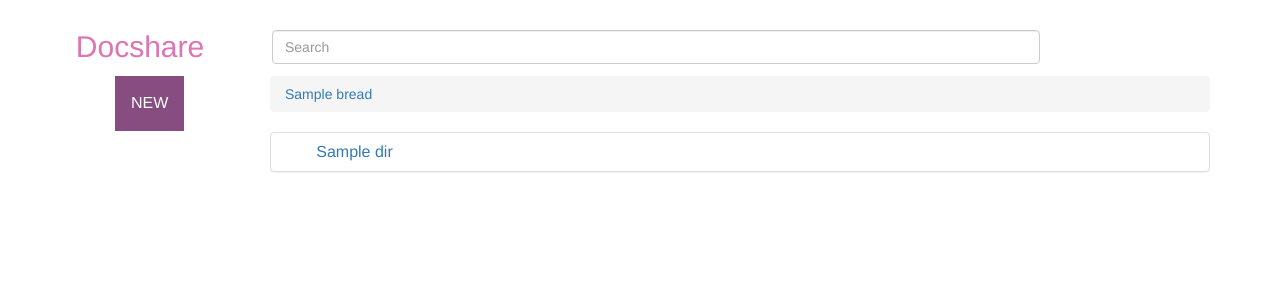
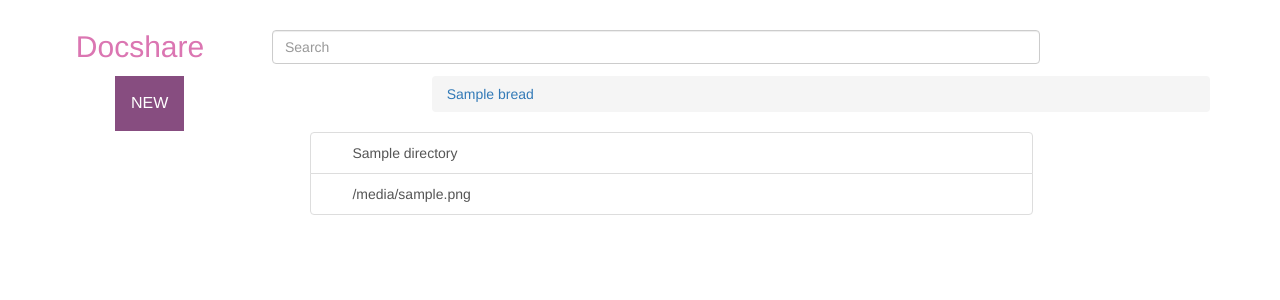
Before and after one commit to nirjharij/docshare, a Django app: template docshareapp/templates/index.html in a window 1280 px wide. Shown: the top 300 px of the page. Run offline with Django 3.2, Linux system fonts and the light colour scheme; the template is opened without the code that fills it: most values are stand-ins (such as "Sample title", 1, 10 or a date in 2020); parts of the project's set-up code (start-up, migrations or seed data) failed here and were passed over; some libraries are stand-ins or nearby versions; some web fonts are replaced.

Commit message:
added breadcrumbs

```diff
--- a/docshareapp/templates/index.html
+++ b/docshareapp/templates/index.html
@@ -6,30 +6,29 @@
 {% endblock %}
 
 {% block home-marquee %}
-<div class="col-md-12" id="title-div">
-	<ol class="breadcrumb">
-	{% for b in bread %}
-	  <li><a href="#">{{b}}</a></li>
-	{% endfor %}
-	</ol>
-	<div class="panel-group" id="accordion" role="tablist" aria-multiselectable="true">
-	  {% for dir in all_dirs %}
-	  <a role="button" data-toggle="collapse" data-parent="#accordion" href="#{{dir}}" aria-expanded="true" aria-controls="{{dir}}" class="dir-link">
-	  <div class="panel panel-default">
-	    <div class="panel-heading" role="tab" id="headingOne">
-	      <h4 class="panel-title" onclick='listdir("{{current_directory}}","{{dir}}")'>
-	          <i class="glyphicon glyphicon-folder-open"></i> &nbsp;&nbsp;&nbsp;{{dir}}
-	      </h4>
-	    </div>
+<div class=col-md-2></div>
+<div class="col-md-10" id="title-div">
+    <ol class="breadcrumb">
+        {% for b, b1 in bread %}
+        <li class="active"><a href="{% url 'home' %}?path={{b1}}">{{b}}</a></li>
+        {% endfor %}
+    </ol>
+</div>
+<div class="col-md-10" id="folder-div">
+	<div class="col-md-12 list-group folder" id="folder">
+		{% for directory in directories %}
+	  	<a href="{% url 'home' %}?path={{ current_directory }}/{{ directory }}" id={{directory}} class="dir-link list-group-item">
+	    	<i class="glyphicon glyphicon-folder-open"></i> &nbsp;&nbsp;&nbsp;{{directory}}
 		</a>
-    	<div id="{{dir}}" class="panel-collapse collapse" role="tabpanel" aria-labelledby="headingOne">
-			<div class="panel-body" id="directory-div-{{dir}}"></div>
-    	</div>
-	  </div>
-	  {% endfor %}
+	  	{% endfor %}
+	  	{% for file in files %}
+	  	<a href="{% url 'downloadFile' %}?path={{ current_directory }}/{{ file }}" id={{file}} class="dir-link list-group-item">
+	    	<i class="glyphicon glyphicon-cloud-download"></i> &nbsp;&nbsp;&nbsp;{{file}}
+		</a>
+	  	{% endfor %}
 	</div>
-
 </div>
+<input type="hidden" value='{{current_directory}}' id="directory">
 <div class="col-md-12" id="res-div">
 
 </div>
@@ -39,7 +38,7 @@
 {% endblock %}
 
 {% block js-required %}
-<script src="{% get_static_prefix %}js/app.js"></script>
+<script src="{% get_static_prefix %}js/app.js"> </script>
 {% endblock %}
 
 {% block css-required %}
--- a/static/css/style.css
+++ b/static/css/style.css
@@ -21,6 +21,10 @@ th {
 
 td, th {
 	text-align: left;
+}
+
+.folder {
+	padding-left: 40px;
 }
 
 /* Dropdown Button */
--- a/static/js/app.js
+++ b/static/js/app.js
@@ -21,9 +21,10 @@ function listdir(current_directory,folder_name){
     data: {'folder_name':folder_name,'current_directory':current_directory},
     dataType: "json",
 
-    // beforeSend: function(){$(".loader").show()},
     success: function(res) {
-      console.log(res.data.directories)
+      console.log(res)
+      $("#"+folder_name).click(function(){
+        $("folder").hide();});
       data = "<ul class='list-group'>"
       for (var i = 0; i < res.data.directories.length; ++i) {
         data = data + '<a href="#" class="list-group-item">' + '<i class="glyphicon glyphicon-folder-open"></i>' +' &nbsp;&nbsp;&nbsp; ' + res.data.directories[i] + "</a>";
@@ -33,6 +34,7 @@ function listdir(current_directory,folder_name){
       }
       data = data + '</ul>';
       $('#directory-div-'+folder_name).html(data);
+
     },
     error: function(res){
       console.log(res);
@@ -57,14 +59,12 @@ function download(current_directory,filename){
   });
 }
 
-
-
 function csrfSafeMethod(method) {
     // these HTTP methods do not require CSRF protection
     return (/^(GET|HEAD|OPTIONS|TRACE)$/.test(method));
 }
 
-function create_folder_request(x){
+function create_folder_request(x,y){
   var msg;
   var csrftoken = getCookie('csrftoken');
   var query = $('#query').valueOf();
@@ -78,13 +78,14 @@ function create_folder_request(x){
   $.ajax({
     type: "POST",
     url: CREATE_FOLDER,
-    data: JSON.stringify({'folder_name':x}),
+    data: JSON.stringify({'folder_name':x,'folder_path':y}),
     dataType: "json",
     // beforeSend: function(){$(".loader").show()},
     success: function(data) {
       console.log(data)
       msg="Folder Created Successfully";
       alert(msg);
+      location.reload();
     },
     error: function(data){
       console.log(res);
@@ -93,9 +94,10 @@ function create_folder_request(x){
 }
 
 function create_folder() {
+  var folder_path = $("#directory").val()
   var folder=prompt("Folder Name","New Folder");
   if (name!=null){
-    create_folder_request(folder)
+    create_folder_request(folder,folder_path)
    }
 }
 
--- a/templates/base.html
+++ b/templates/base.html
@@ -39,7 +39,7 @@
                             <button onclick="listOptions()" class="dropbtn">NEW</button>
                             <div id="myDropdown" class="dropdown-content">
                                 <a href="#" id="create_folder" name="createFolder" onclick="create_folder()">Create Folder</a>
-                                <a href="#" onclick="upload_file()">File Upload</a>
+                                <a href="#" id="" name="" onclick="upload_file()">File Upload</a>
                             </div>
                         </div>
                     </div>
```
Also changed, not shown: docshareapp/utils.py (+10 -20 lines), docshareapp/views.py (+61 -13 lines), 1 other file.
